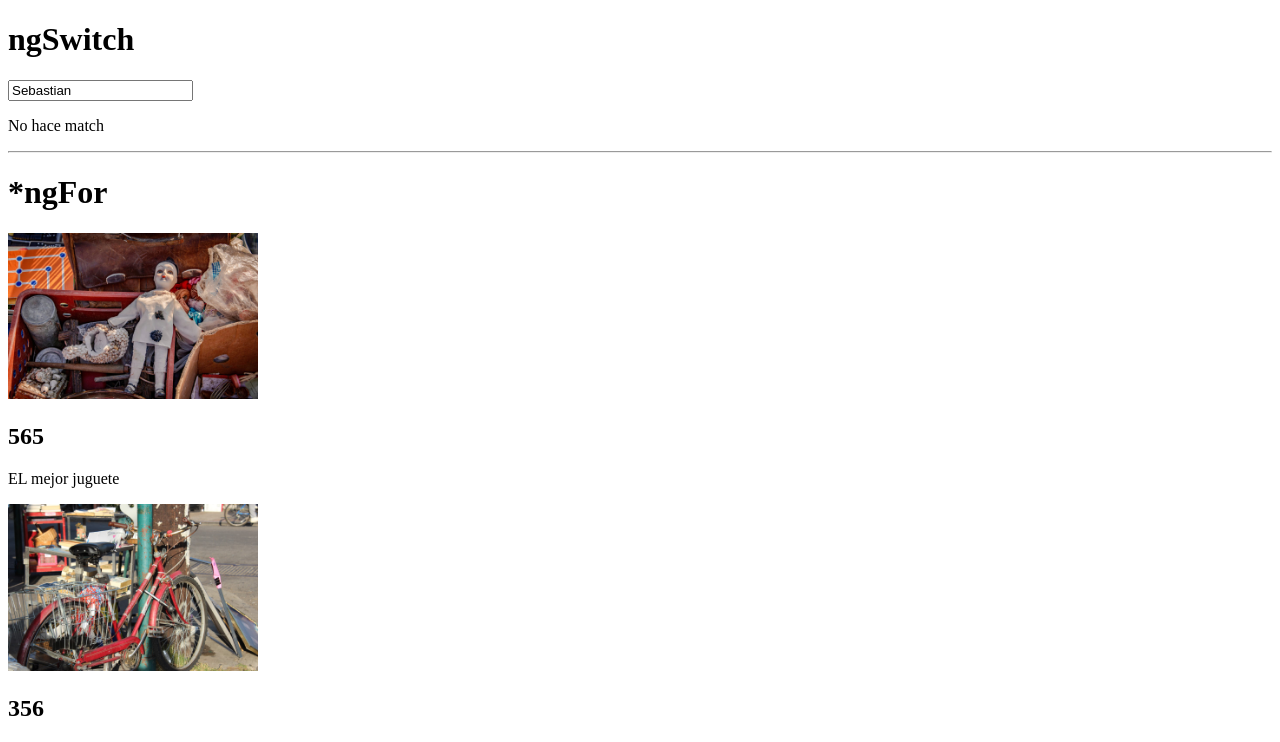
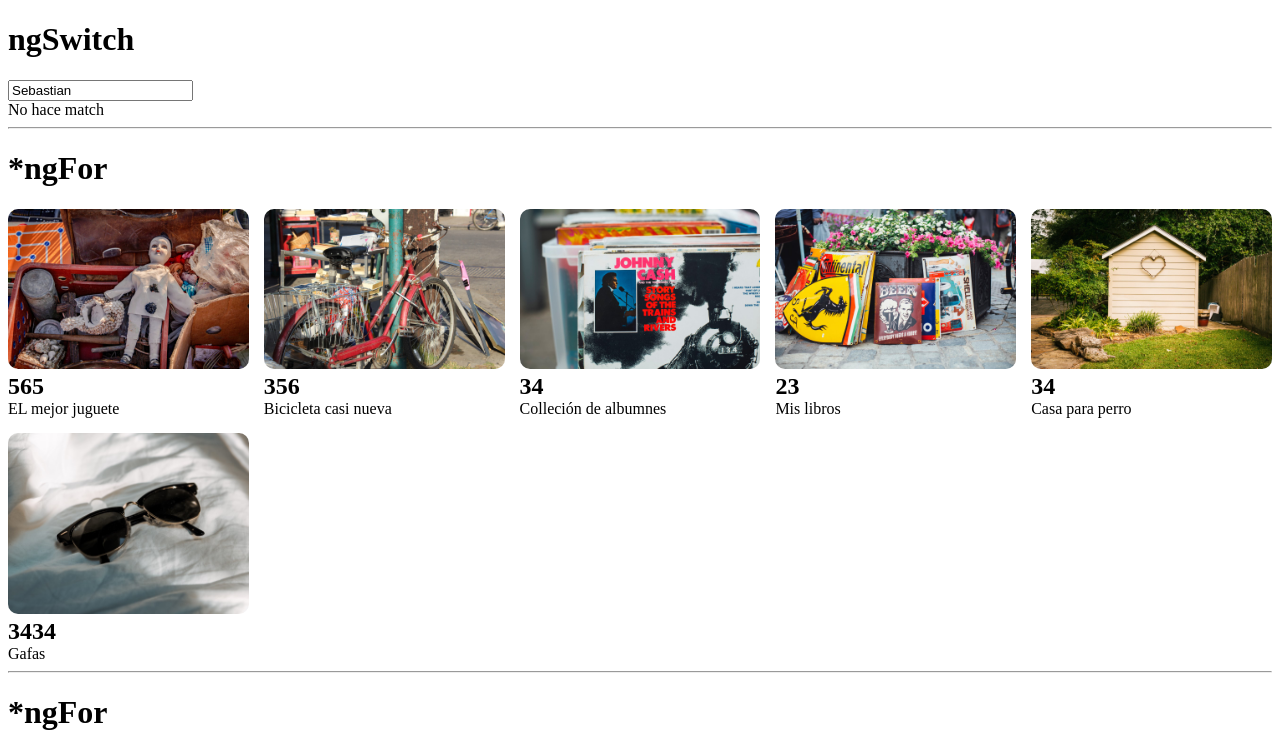
Before and after one commit to scarrilloh77/angular-fundamentals, an Angular app: page / in a window 1280 px wide. Shown: the top 742 px of the page. Built offline with nearby package versions, Linux system fonts and the light colour scheme.

Commit message:
ProductList styles

```diff
--- a/src/app/app.component.css
+++ b/src/app/app.component.css
@@ -4,3 +4,26 @@
   overflow: auto;
   background: red;
 }
+
+.products--grid {
+  display: flex;
+  flex-direction: column;
+}
+
+.products--grid div img {
+  width: 100%;
+  border-radius: 10px;
+}
+
+.products--grid div h2,
+p {
+  margin: 0;
+}
+
+@media screen and (min-width: 40em) {
+  .products--grid {
+    display: grid;
+    grid-template-columns: repeat(5, 1fr);
+    grid-gap: 15px;
+  }
+}
--- a/src/app/app.component.html
+++ b/src/app/app.component.html
@@ -11,9 +11,9 @@
 </div>
 <hr />
 <h1>*ngFor</h1>
-<div>
+<div class="products--grid">
   <div *ngFor="let product of products">
-    <img width="250" [src]="product.image" alt="image" />
+    <img [src]="product.image" alt="image" />
     <h2>{{ product.price }}</h2>
     <p>{{ product.name }}</p>
   </div>
@@ -91,4 +91,4 @@
 <h2>{{ "Hola mundo".repeat(5) }}</h2>
 <p>3 + 3 = {{ 3 + 3 }}</p>
 <h3>Hola soy {{ name }} y tengo {{ age }} años</h3>
-<img src="{{ img }}" alt="image" />
+<img src="{{ img }}" alt="image" width="200" />
```
